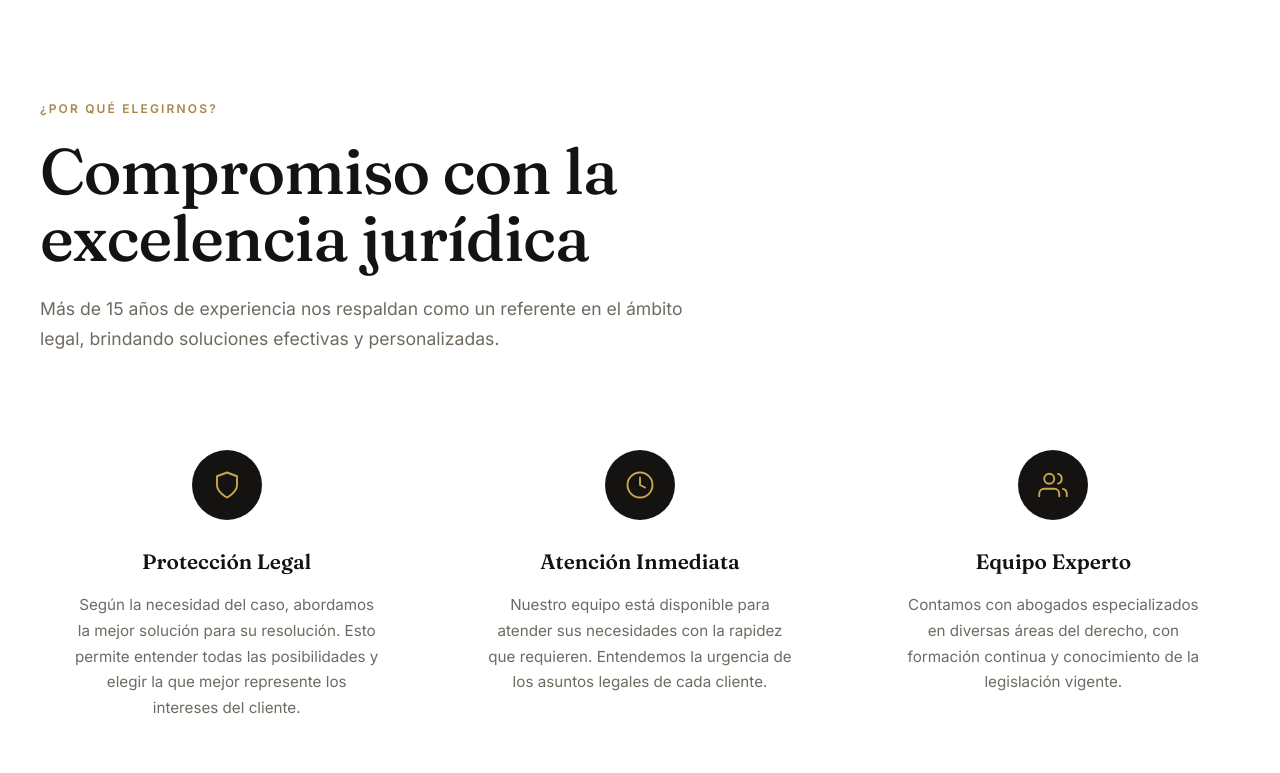
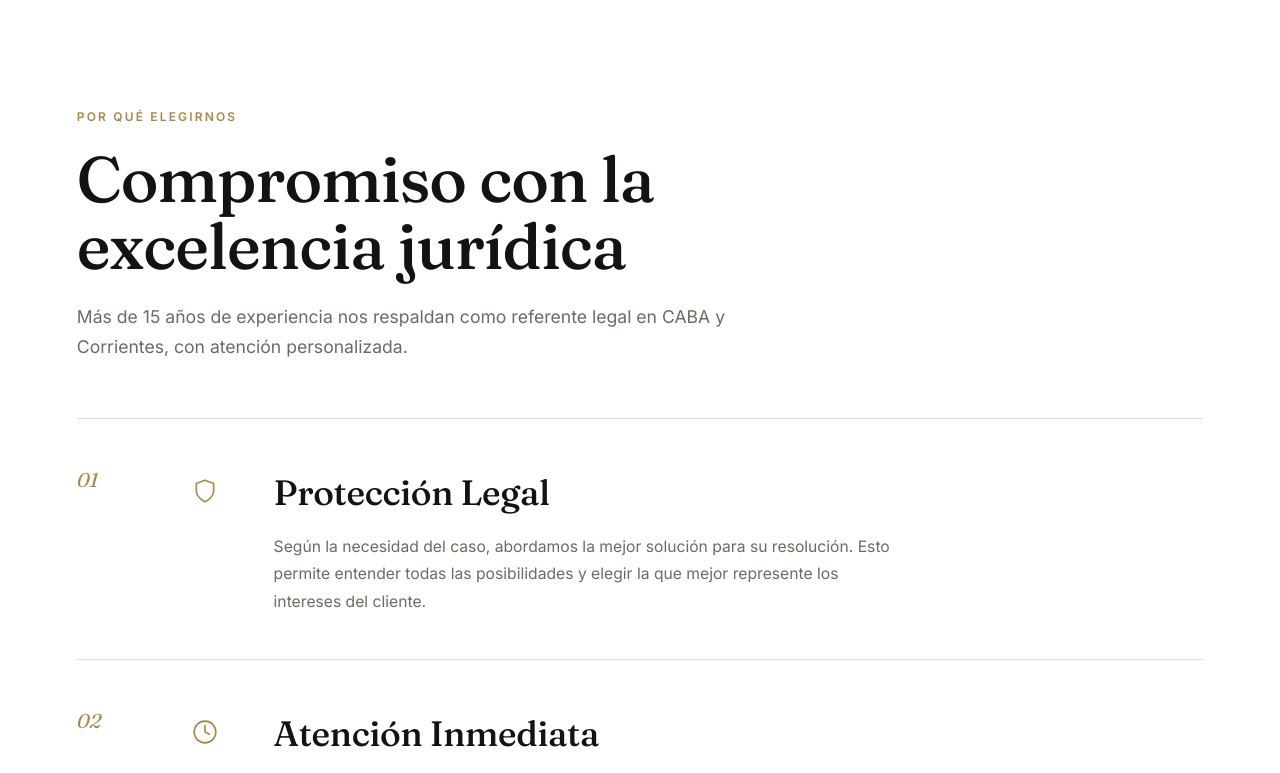
Before and after one commit to kronos5693/EstudioPolo, a React (Vite) app: page / in a window 1280 px wide. Shown: the part 807-1580 px from the top of the page. Built offline with nearby package versions, Linux system fonts and the light colour scheme.

Commit message:
feat: about como índice numerado editorial

```diff
--- a/src/sections/index.jsx
+++ b/src/sections/index.jsx
@@ -31,27 +31,32 @@ function SectionHeader({ label, title, subtitle }) {
 export function About() {
   return (
     <section id="nosotros" className="about" aria-labelledby="about-title">
-      <div style={{ maxWidth: 1200, margin: '0 auto' }}>
+      <div className="about__inner">
         <SectionHeader
-          label="¿Por Qué Elegirnos?"
+          label="Por Qué Elegirnos"
           title={<span id="about-title">Compromiso con la excelencia jurídica</span>}
-          subtitle="Más de 15 años de experiencia nos respaldan como un referente en el ámbito legal, brindando soluciones efectivas y personalizadas."
+          subtitle="Más de 15 años de experiencia nos respaldan como referente legal en CABA y Corrientes, con atención personalizada."
         />
 
         <motion.div
-          className="about__grid"
+          className="about__index"
           variants={staggerContainer}
           initial="hidden"
           whileInView="visible"
           viewport={{ once: true, margin: '-80px' }}
         >
           {ABOUT_CARDS.map((card, i) => (
-            <motion.div key={card.id} className="about__card" variants={fadeInUp}>
-              <div className="about__icon" aria-hidden="true">
-                <SvgIcon paths={getPaths(card)} size={30} />
+            <motion.div key={card.id} className="about__row" variants={fadeInUp}>
+              <span className="about__row-num" aria-hidden="true">
+                {String(i + 1).padStart(2, '0')}
+              </span>
+              <div className="about__row-icon" aria-hidden="true">
+                <SvgIcon paths={getPaths(card)} size={26} color="#a8874a" />
               </div>
-              <h3 className="about__card-title">{card.title}</h3>
-              <p className="about__card-desc">{card.desc}</p>
+              <div>
+                <h3 className="about__row-title">{card.title}</h3>
+                <p className="about__row-desc">{card.desc}</p>
+              </div>
             </motion.div>
           ))}
         </motion.div>
--- a/src/styles/global.css
+++ b/src/styles/global.css
@@ -442,52 +442,64 @@ body {
 
 /* ── About ───────────────────────────────────────────── */
 .about {
-  background: var(--color-white);
-  padding: 6rem 2rem;
+  background: var(--color-paper);
+  padding: clamp(90px, 13vh, 150px) clamp(24px, 6vw, 110px);
 }
 
-.about__grid {
-  display: grid;
-  grid-template-columns: repeat(3, 1fr);
-  gap: 2.5rem;
-  max-width: 1200px;
+.about__inner {
+  max-width: 1160px;
   margin: 0 auto;
 }
 
-.about__card {
-  text-align: center;
-  padding: 2.5rem 2rem;
-  border-radius: var(--radius-md);
-  transition: transform var(--transition-base), box-shadow var(--transition-base);
+.about__index {
+  display: flex;
+  flex-direction: column;
 }
 
-.about__card:hover {
-  transform: translateY(-5px);
-  box-shadow: 0 20px 40px rgba(0, 0, 0, 0.08);
+.about__row {
+  display: grid;
+  grid-template-columns: 64px 56px 1fr;
+  gap: clamp(16px, 3vw, 40px);
+  align-items: start;
+  padding: clamp(26px, 4vw, 44px) 0;
+  border-top: 1px solid var(--color-border);
 }
 
-.about__icon {
-  width: 70px;
-  height: 70px;
-  margin: 0 auto 1.5rem;
+.about__row:last-child { border-bottom: 1px solid var(--color-border); }
+
+.about__row-num {
+  font-family: var(--font-display);
+  font-style: italic;
+  font-size: 1.25rem;
+  color: var(--color-brass);
+}
+
+.about__row-icon {
+  width: 52px;
+  height: 52px;
   display: flex;
   align-items: center;
   justify-content: center;
-  background: linear-gradient(135deg, var(--color-navy), var(--color-navy-deep));
-  border-radius: 50%;
+  margin-top: 2px;
 }
 
-.about__card-title {
+.about__row-title {
   font-family: var(--font-display);
-  font-size: 1.3rem;
-  color: var(--color-navy);
-  margin-bottom: 0.8rem;
+  font-size: clamp(1.5rem, 3vw, 2.2rem);
+  font-weight: 500;
+  letter-spacing: -0.01em;
+  color: var(--color-ink);
+  margin-bottom: 10px;
+  transition: color var(--transition-base);
 }
 
-.about__card-desc {
+.about__row:hover .about__row-title { color: var(--color-brass); }
+
+.about__row-desc {
   color: var(--color-muted);
-  font-size: 0.95rem;
-  line-height: 1.7;
+  font-size: 0.98rem;
+  line-height: 1.75;
+  max-width: 620px;
 }
 
 /* ── Stats ───────────────────────────────────────────── */
```
